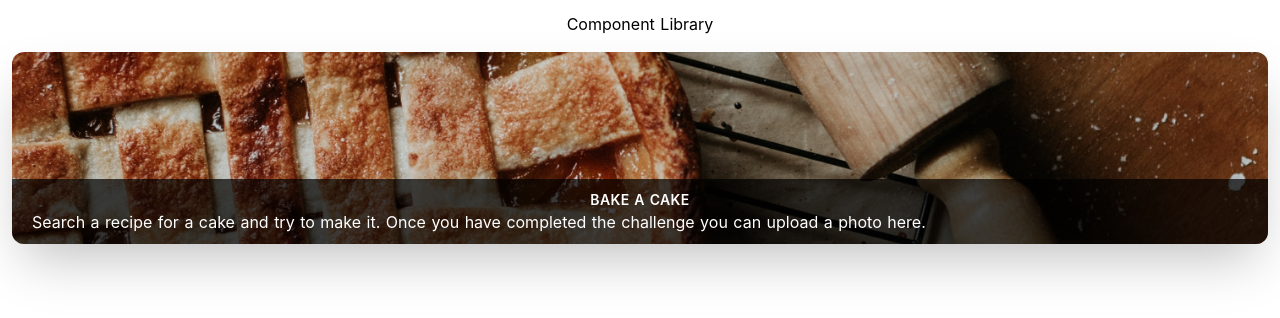
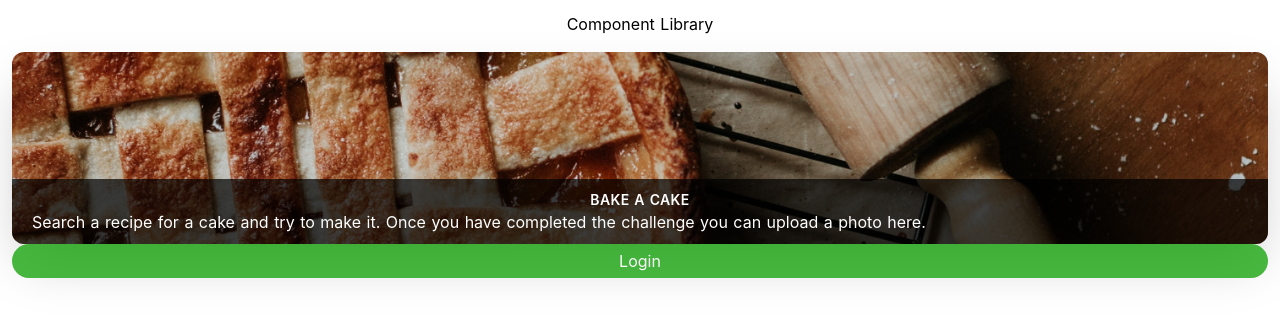
Before and after one commit to TijlCl/delapse-fe, a Nuxt app: page /components in a window 1280 px wide. Shown: the top 318 px of the page. Built offline with nearby package versions, Linux system fonts and the light colour scheme.

Commit message:
feat(components): add button component

```diff
--- /dev/null
+++ b/components/Button.vue
@@ -0,0 +1,34 @@
+<template>
+  <button class="button text-white" :style="{ 'background-color': color}">{{ title }}</button>
+</template>
+
+<script>
+export default {
+  props: {
+    title: {
+      type: String,
+      required: true
+    },
+    color: {
+      type: String,
+      required: true
+    },
+  },
+  data() {
+    return {
+    }
+  }
+}
+</script>
+
+<style scoped>
+
+.button{
+  width: 100%;
+  padding: 5px 20px 5px 20px;
+  border-radius: 25px;
+  text-align: center;
+  opacity: 80%;
+}
+
+</style>
--- a/pages/components.vue
+++ b/pages/components.vue
@@ -3,6 +3,7 @@
     <h1 class="text-center mb-4">Component Library</h1>
     <ChallengeCard img="cake" title="Bake a cake" caption="Search a recipe for a cake and try to make it.
 Once you have completed the challenge you can upload a photo here."/>
+    <Button title="Login" color="#1BA711"/>
   </div>
 </template>
 
```
